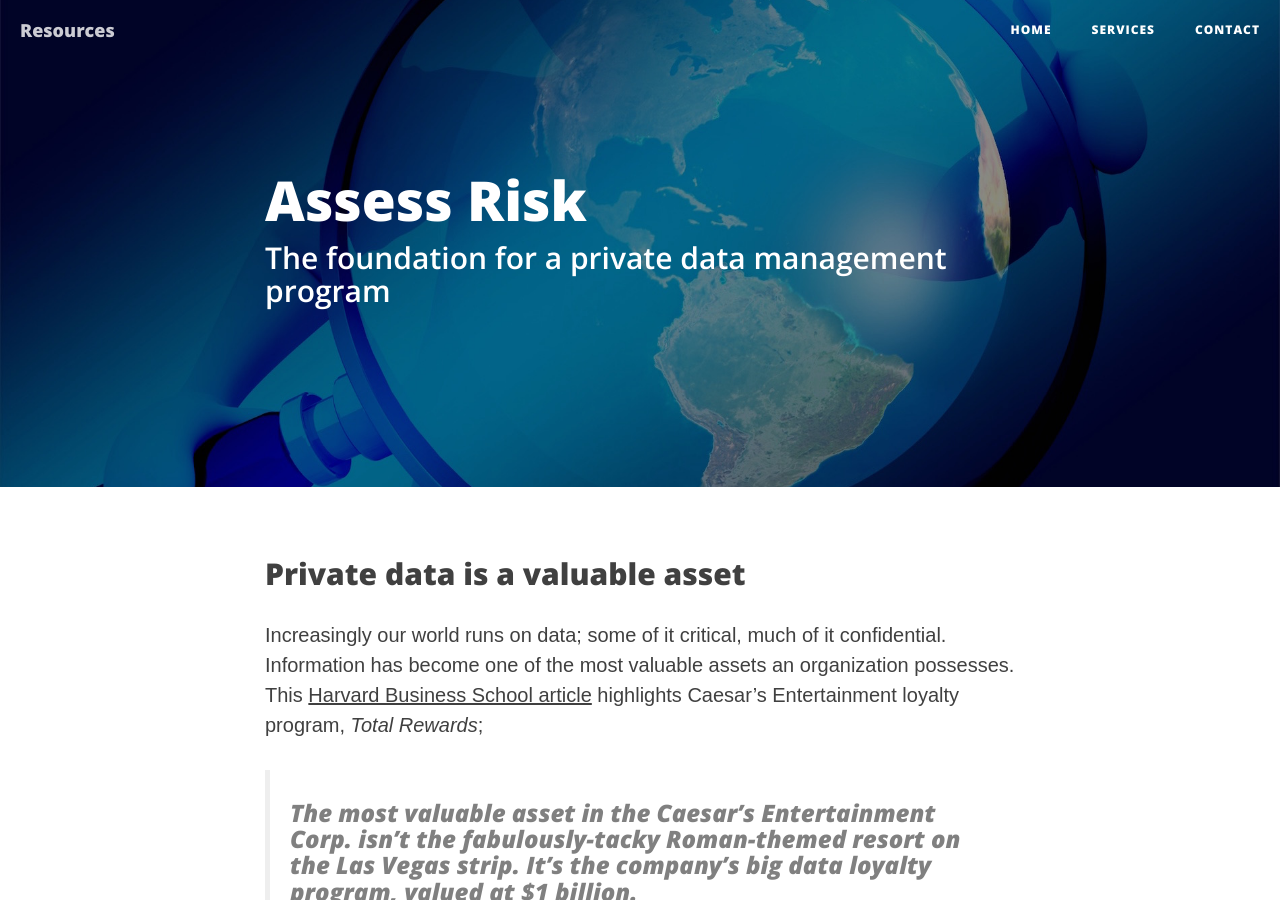
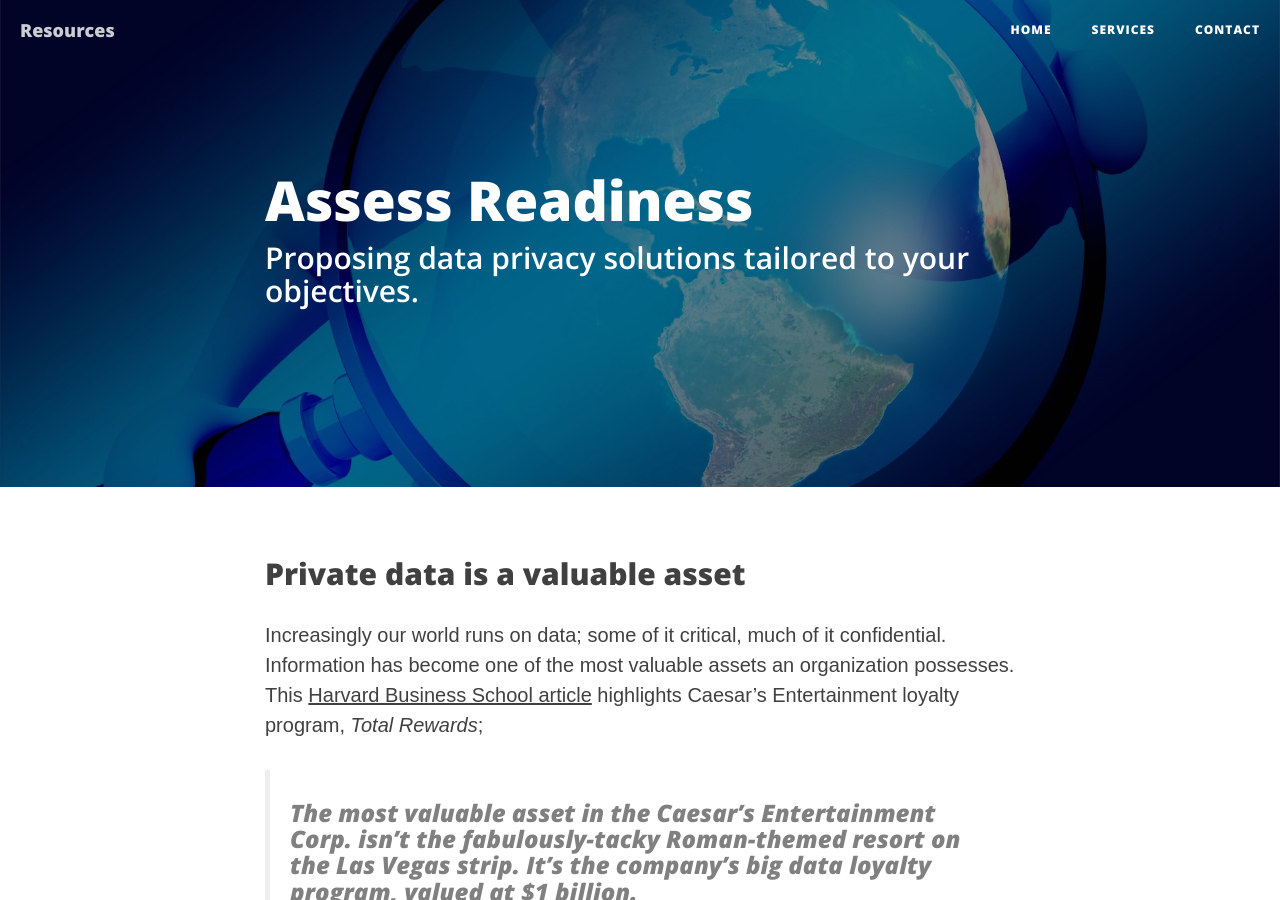
Before and after one commit to riod4/resources, a Jekyll site: the page built from _services/assess-risk-service.md, in a window 1280 px wide and 900 px high. Built offline with Jekyll 4.4.1, drawn with Linux system fonts in a browser that asks for light colours; nearby versions of some CDN libraries.

Commit message:
11-02-2020 v01

```diff
--- a/_services/assess-risk-service.md
+++ b/_services/assess-risk-service.md
@@ -1,7 +1,7 @@
 ---
 layout:     services
-title:      "Assess Risk"
-subtitle:   "The foundation for a private data management program"
+title:      "Assess Readiness"
+subtitle:   "Proposing data privacy solutions tailored to your objectives."
 description: "A risk assessment is a valuable tool and the first step for an organization searching to mitigate risks and achieve a higher RIO on its privacy investments."
 date:       2017-01-21 12:00:00
 permalink:  /assess-risk
```
